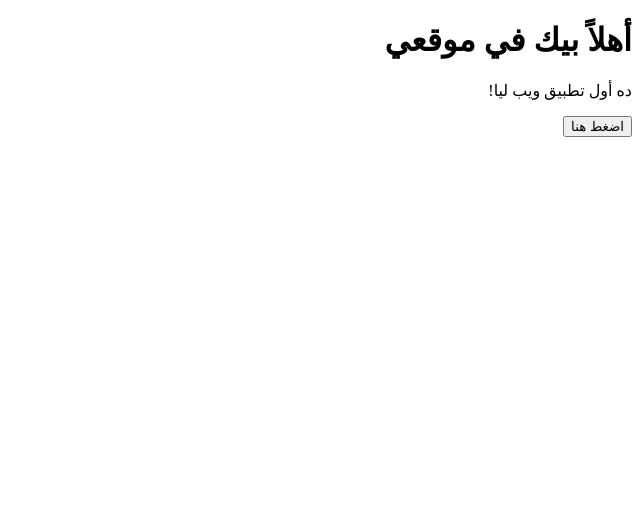
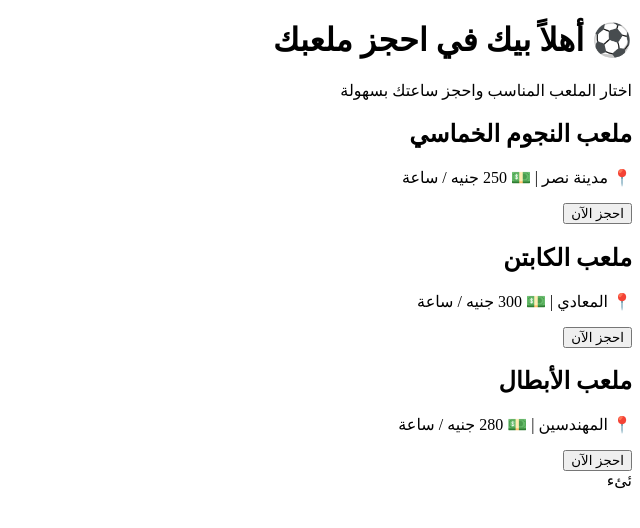
Before and after one commit to pn2899347-arch/EhgezMal3ab, a plain HTML site: page index.html in a window 1280 px wide. Shown: the whole page, without its empty margins (640-1280 px from the left). Drawn offline with Linux system fonts and the light colour scheme.

Commit message:
Update index.html

```diff
--- a/index.html
+++ b/index.html
@@ -1,18 +1,39 @@
-
 <!DOCTYPE html>
 <html lang="ar" dir="rtl">
 <head>
-    <meta charset="UTF-8">
-    <title>موقعي الأول</title>
-    <link rel="stylesheet" href="style.css">
+  <meta charset="UTF-8">
+  <meta name="viewport" content="width=device-width, initial-scale=1.0">
+  <title>احجز ملعبك - EhgezMal3ab</title>
+  <link rel="stylesheet" href="style.css">
 </head>
 <body>
 
-    <h1>أهلاً بيك في موقعي</h1>
-    <p>ده أول تطبيق ويب ليا!</p>
+  <header>
+    <h1>⚽ أهلاً بيك في احجز ملعبك</h1>
+    <p>اختار الملعب المناسب واحجز ساعتك بسهولة</p>
+  </header>
 
-    <button onclick="sayHello()">اضغط هنا</button>
+  <main class="stadiums-container">
+    <div class="card">
+      <h2>ملعب النجوم الخماسي</h2>
+      <p>📍 مدينة نصر | 💵 250 جنيه / ساعة</p>
+      <button onclick="bookStadium('ملعب النجوم الخماسي')">احجز الآن</button>
+    </div>
 
-    <script src="script.js"></script>
+    <div class="card">
+      <h2>ملعب الكابتن</h2>
+      <p>📍 المعادي | 💵 300 جنيه / ساعة</p>
+      <button onclick="bookStadium('ملعب الكابتن')">احجز الآن</button>
+    </div>
+
+    <div class="card">
+      <h2>ملعب الأبطال</h2>
+      <p>📍 المهندسين | 💵 280 جنيه / ساعة</p>
+      <button onclick="bookStadium('ملعب الأبطال')">احجز الآن</button>
+    </div>
+  </main>
+
+  <script src="script.js"></script>
 </body>
 </html>
+ئئء
```
